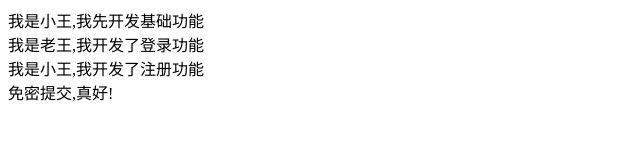
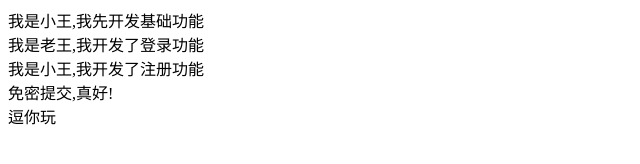
Before and after one commit to angeliee/myFirstRepository, a plain HTML site: page index.html in a window 1280 px wide. Shown: the full height of the page, 0-640 px from the left. Drawn offline with Linux system fonts and the light colour scheme.

Commit message:
逗你玩

```diff
--- a/index.html
+++ b/index.html
@@ -14,5 +14,6 @@
    <div>我是小王,我开发了注册功能</div>
 
    <div>免密提交,真好!</div>
+   <div>逗你玩</div>
 </body>
 </html>
```
